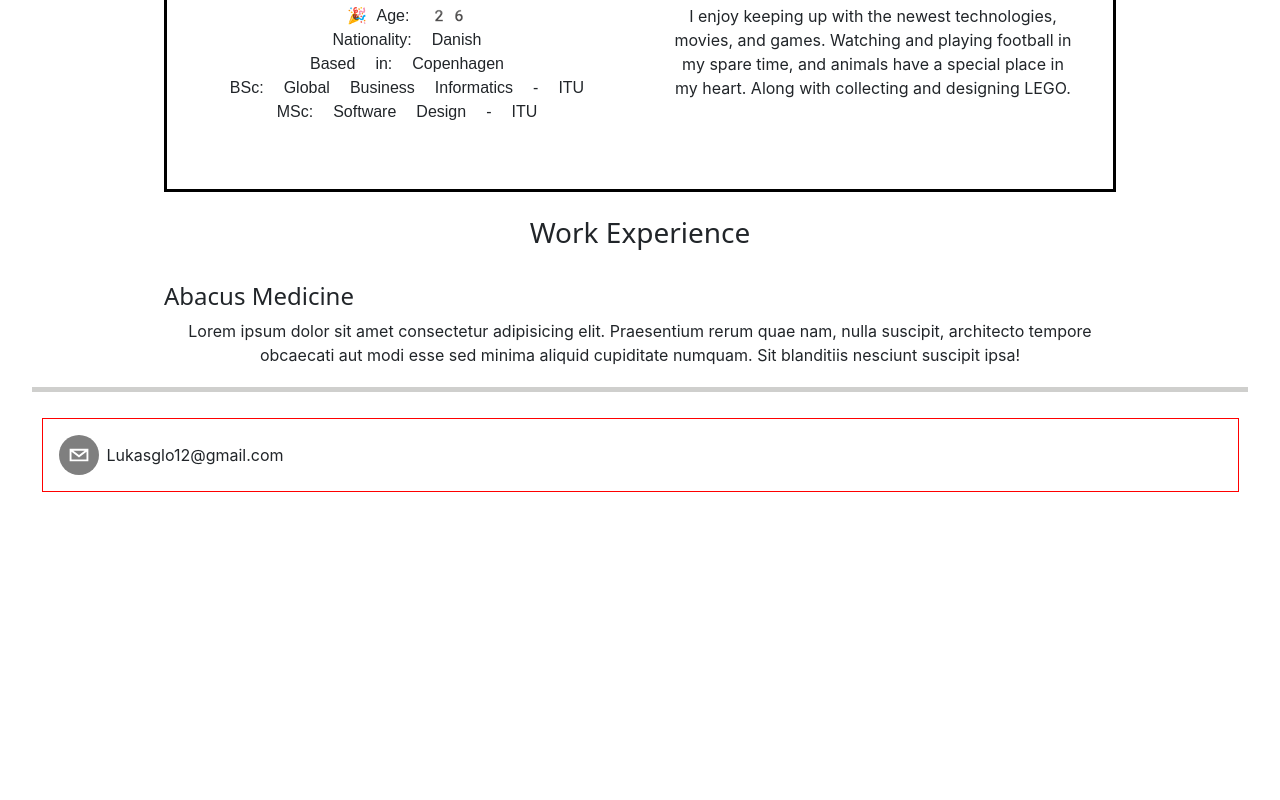
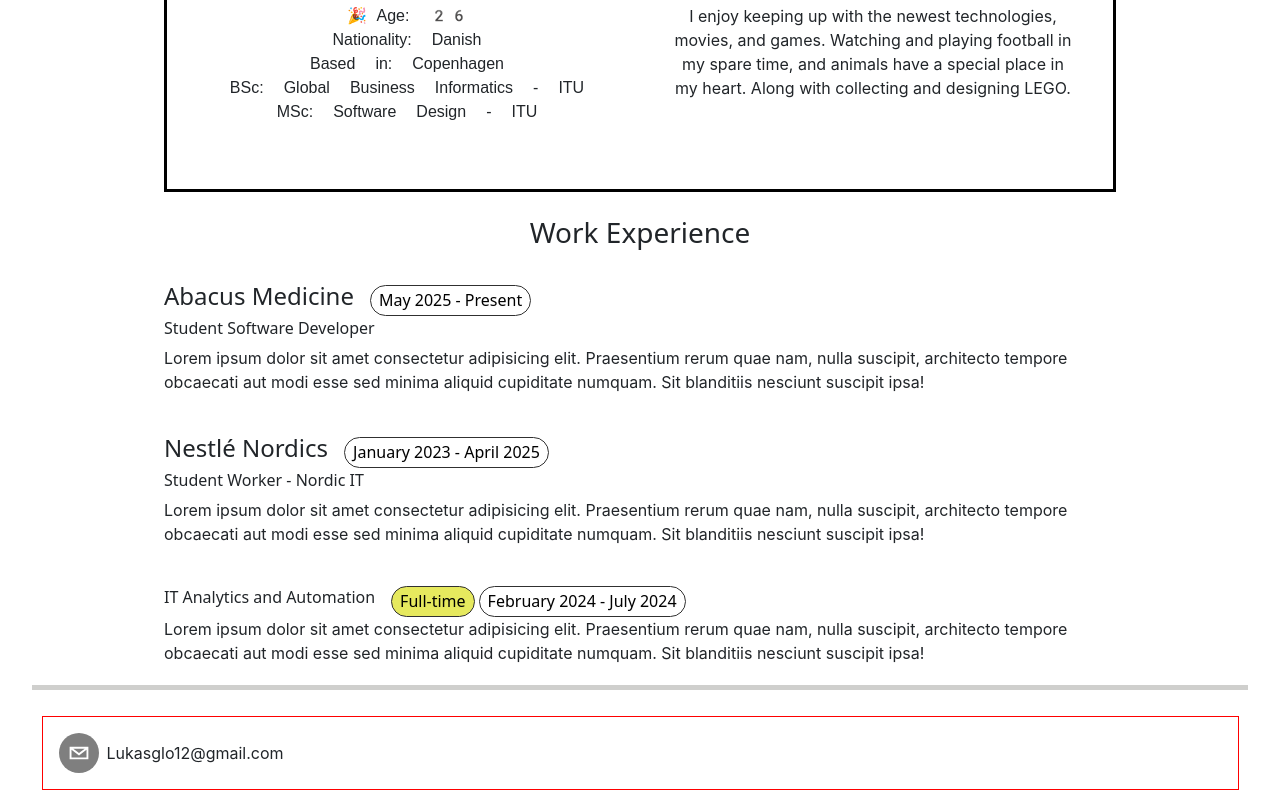
Before and after one commit to lubrozz/lukas-portfolio, a React (Vite) app: page /#/ in a window 1280 px wide. Shown: the part 902-1702 px from the top of the page. Before the commit the page ends 1404 px from the top, so only its background shows below. Built offline with nearby package versions, Linux system fonts and the light colour scheme.

Commit message:
added to workexperience, such as job title and badge with periode of employment

```diff
--- a/src/components/WorkExperience.tsx
+++ b/src/components/WorkExperience.tsx
@@ -4,19 +4,70 @@
 const WorkExperience = () => {
   return (
     <>
-      <div id="work-experience">
-        <h3>Work Experience</h3>
-        <br />
+      <section id="work-experience">
         <div>
-          <h4 style={{ textAlign: "left" }}>Abacus Medicine</h4>
+          <h3>Work Experience</h3>
+          <br />
+          <div className="left-align" id="Abacus-work">
+            <div>
+              <div className="inline-display">
+                <h4>Abacus Medicine</h4>
+              </div>
+              <div className="inline-display badge-date">
+                May 2025 - Present
+              </div>
+            </div>
+            <h6>Student Software Developer</h6>
+            <p>
+              Lorem ipsum dolor sit amet consectetur adipisicing elit.
+              Praesentium rerum quae nam, nulla suscipit, architecto tempore
+              obcaecati aut modi esse sed minima aliquid cupiditate numquam. Sit
+              blanditiis nesciunt suscipit ipsa!
+            </p>
+          </div>
+          <br />
+          <div className="left-align" id="Nestle-work">
+            <div>
+              <div className="inline-display">
+                <h4>Nestlé Nordics</h4>
+              </div>
+              <div className="inline-display badge-date">
+                January 2023 - April 2025
+              </div>
+            </div>
+            <h6>Student Worker - Nordic IT</h6>
+            <p>
+              Lorem ipsum dolor sit amet consectetur adipisicing elit.
+              Praesentium rerum quae nam, nulla suscipit, architecto tempore
+              obcaecati aut modi esse sed minima aliquid cupiditate numquam. Sit
+              blanditiis nesciunt suscipit ipsa!
+            </p>
+            <br />
+            <div>
+              <div className="inline-display">
+                <h6>IT Analytics and Automation</h6>
+              </div>
+              <div className="inline-display">
+                <div
+                  className="inline-display badge-special"
+                  style={{ marginRight: "4px" }}
+                >
+                  Full-time
+                </div>
+                <div className="inline-display badge-date">
+                  February 2024 - July 2024
+                </div>
+              </div>
+            </div>
+            <p>
+              Lorem ipsum dolor sit amet consectetur adipisicing elit.
+              Praesentium rerum quae nam, nulla suscipit, architecto tempore
+              obcaecati aut modi esse sed minima aliquid cupiditate numquam. Sit
+              blanditiis nesciunt suscipit ipsa!
+            </p>
+          </div>
         </div>
-        <p>
-          Lorem ipsum dolor sit amet consectetur adipisicing elit. Praesentium
-          rerum quae nam, nulla suscipit, architecto tempore obcaecati aut modi
-          esse sed minima aliquid cupiditate numquam. Sit blanditiis nesciunt
-          suscipit ipsa!
-        </p>
-      </div>
+      </section>
     </>
   );
 };
```
